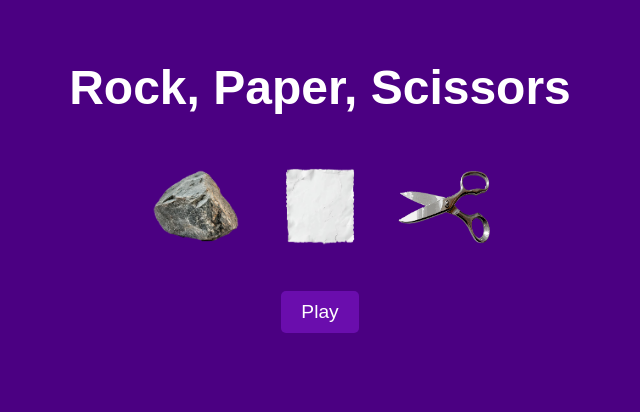
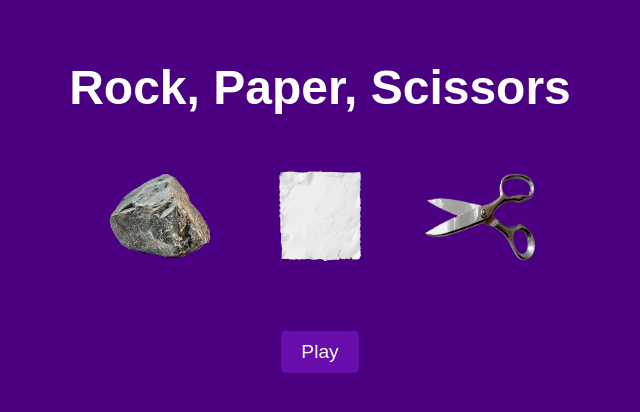
Before and after one commit to LFGaming/HU-TI-opendag-2025-miniprojecten, a Flask app: page / in a window 1280 px wide. Shown: the top 412 px of the page, without its empty margins (320-960 px from the left). Run offline with Flask 3, Linux system fonts and the light colour scheme.

Commit message:
working select, hover color
Co-Authored-By Luke <38732192+LFGaming@users.noreply.github.com>

```diff
--- a/Rock-Paper-Scissors/templates/index.html
+++ b/Rock-Paper-Scissors/templates/index.html
@@ -7,9 +7,9 @@
     <style>
         body {
             background-color: #4B0082;  /* Deep Purple */
-            color: white;               /* White text for contrast */
-            font-family: Arial, sans-serif; /* Font style */
-            text-align: center;         /* Center align content */
+            color: white;
+            font-family: Arial, sans-serif;
+            text-align: center;
             padding: 20px;
         }
 
@@ -17,19 +17,37 @@
             font-size: 3em;
         }
 
+        .choices {
+            display: flex;
+            justify-content: center;
+            gap: 20px;
+            margin: 20px 0;
+        }
+
         .choice {
             display: inline-block;
-            margin: 10px;
+            padding: 10px;
             cursor: pointer;
+            border-radius: 10px;
+            transition: background-color 0.3s ease;
         }
 
         .choice img {
-            width: 100px;
-            height: 100px;
+            width: 120px;
+            height: 120px;
+        }
+
+        .choice:hover {
+            background-color: #8A2BE2;
+        }
+
+        /* Geselecteerde keuze blijft ingekleurd */
+        .selected {
+            background-color: #8A2BE2 !important;
         }
 
         button {
-            background-color: #6A0DAD;  /* Purple color for the button */
+            background-color: #6A0DAD;
             color: white;
             border: none;
             padding: 10px 20px;
@@ -40,32 +58,53 @@
         }
 
         button:hover {
-            background-color: #8A2BE2; /* Lighter purple on hover */
+            background-color: #8A2BE2;
         }
     </style>
 </head>
 <body>
     <h1>Rock, Paper, Scissors</h1>
+
     <form action="/play" method="POST">
-        <!-- Rock Choice -->
+        <div class="choices">
+            <!-- Rock -->
             <label class="choice">
-            <input type="radio" name="choice" value="rock" required style="display:none">
+                <input type="radio" name="choice" value="rock" required hidden>
                 <img src="static/rock.png" alt="Rock">
             </label>
 
-        <!-- Paper Choice -->
+            <!-- Paper -->
             <label class="choice">
-            <input type="radio" name="choice" value="paper" required style="display:none">
+                <input type="radio" name="choice" value="paper" required hidden>
                 <img src="static/paper.png" alt="Paper">
             </label>
 
-        <!-- Scissors Choice -->
+            <!-- Scissors -->
             <label class="choice">
-            <input type="radio" name="choice" value="scissors" required style="display:none">
+                <input type="radio" name="choice" value="scissors" required hidden>
                 <img src="static/scissors.png" alt="Scissors">
             </label>
-        <br>
+        </div>
         <button type="submit">Play</button>
     </form>
+
+    <script>
+        document.addEventListener("DOMContentLoaded", function() {
+            const choices = document.querySelectorAll(".choice");
+
+            choices.forEach(choice => {
+                choice.addEventListener("click", function() {
+                    // Verwijder 'selected' klasse van alle keuzes
+                    choices.forEach(c => c.classList.remove("selected"));
+
+                    // Voeg 'selected' toe aan de aangeklikte optie
+                    this.classList.add("selected");
+
+                    // Zorg ervoor dat de input daadwerkelijk geselecteerd wordt
+                    this.querySelector("input").checked = true;
+                });
+            });
+        });
+    </script>
 </body>
 </html>
```
Lines whose indentation alone changed are shown as unchanged.
